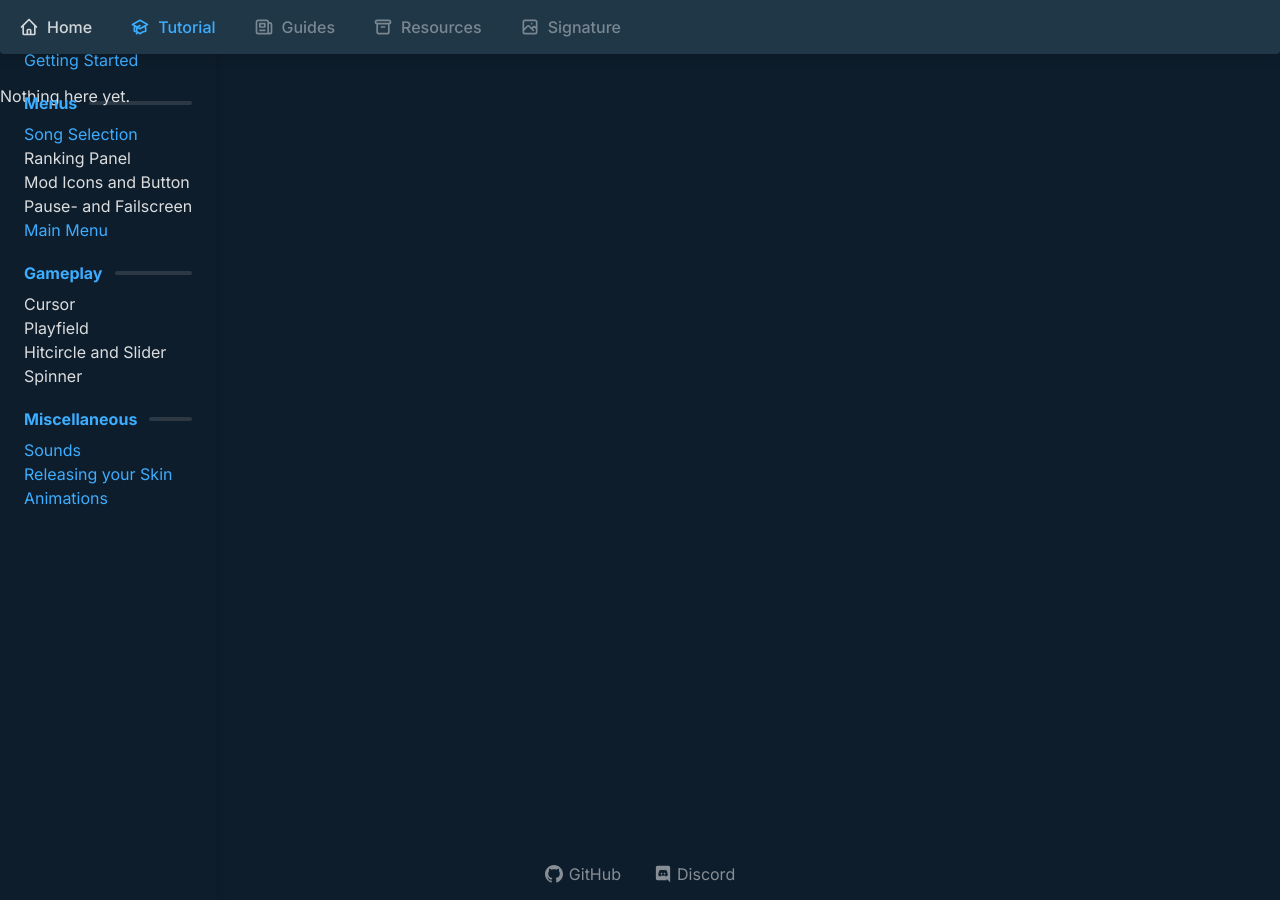
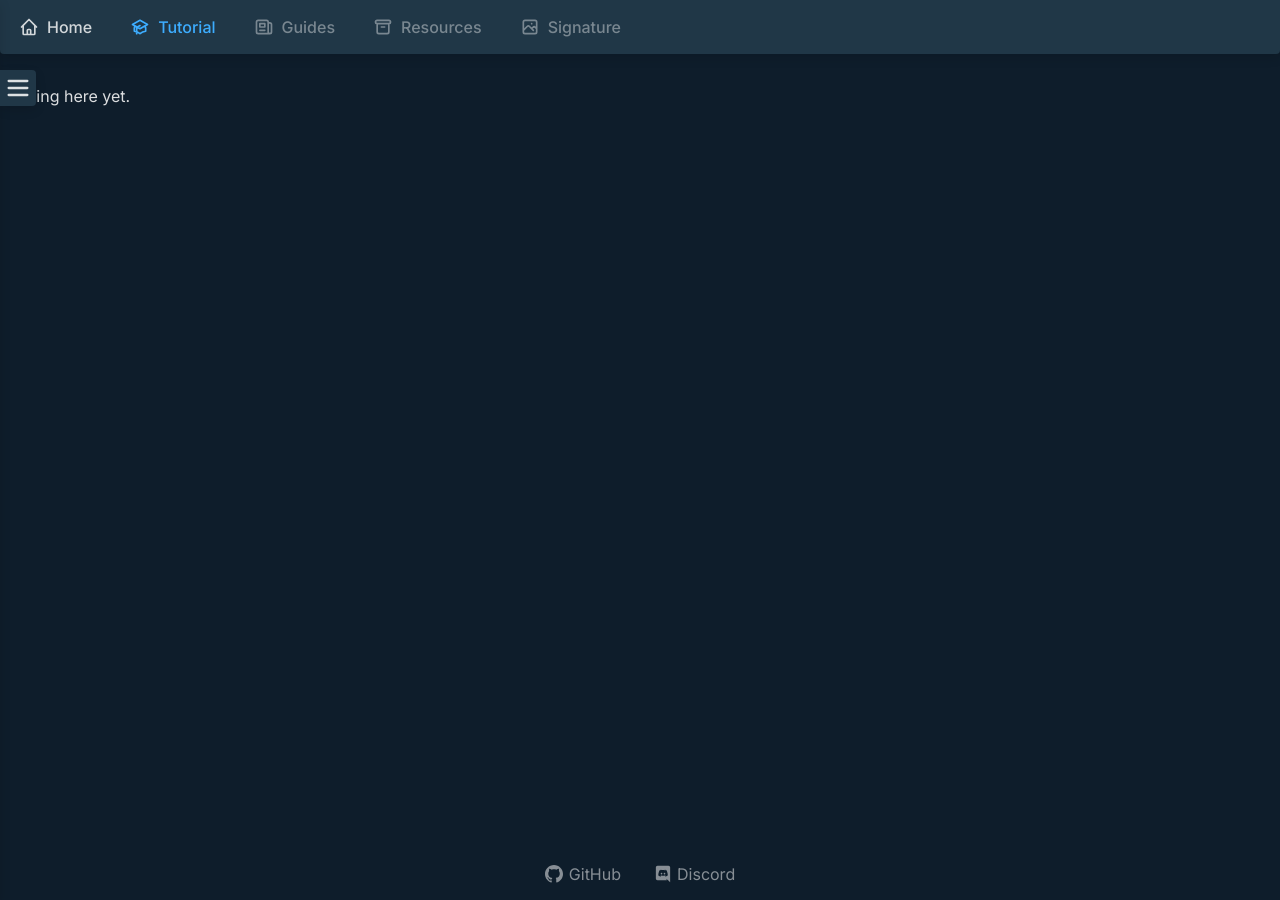
Before and after one commit to RockRoller01/skinninginfo, a Jekyll site: the page built from site/tutorial/cursor.md, in a window 1280 px wide. Built offline with Jekyll 4.4.1, drawn with Linux system fonts in a browser that asks for light colours.

Commit message:
tutorial sidenav

```diff
--- /dev/null
+++ b/site/_includes/icons/menu.html
@@ -0,0 +1 @@
+<svg class="icon" fill="none" stroke="currentColor" viewBox="0 0 24 24" xmlns="http://www.w3.org/2000/svg"><path stroke-linecap="round" stroke-linejoin="round" stroke-width="2" d="M4 6h16M4 12h16M4 18h16"></path></svg>
--- a/site/_layouts/master.html
+++ b/site/_layouts/master.html
@@ -45,14 +45,19 @@
 
     <header class="header">
         <nav class="navbar">
-            <a href="{{site.baseurl}}/">{% include icons/home.html %}Home</a>
-            <a href="{{site.baseurl}}/tutorial/introduction">{% include icons/academic-cap.html %}Tutorial</a>
-            <a href="{{site.baseurl}}/guides">{% include icons/news.html %}Guides</a>
-            <a href="{{site.baseurl}}/resources">{% include icons/archive.html %}Resources</a>
-            <a href="{{site.baseurl}}/signature">{% include icons/image.html %}Signature</a>
+            <a href="{{site.baseurl}}/" class="navbar-item">{% include icons/home.html %}Home</a>
+            <a href="{{site.baseurl}}/tutorial/introduction" class="navbar-item">{% include icons/academic-cap.html %}Tutorial</a>
+            <a href="{{site.baseurl}}/guides" class="navbar-item">{% include icons/news.html %}Guides</a>
+            <a href="{{site.baseurl}}/resources" class="navbar-item">{% include icons/archive.html %}Resources</a>
+            <a href="{{site.baseurl}}/signature" class="navbar-item">{% include icons/image.html %}Signature</a>
+            <div class="menu navbar-item">
+                {% include icons/menu.html %}
+            </div>
         </nav>
     </header>
-  {{ content }}
+    <main>
+        {{ content }}
+    </main>
     <footer>
         <a href="https://github.com/RockRoller01/skinninginfo" target="_blank" rel="noopener">{% include icons/github.html %} GitHub</a>
         <a href="https://discord.skinship.xyz/" target="_blank" rel="noopener">{% include icons/discord.html %} Discord</a>
--- a/site/_layouts/tutorial-sidenav.html
+++ b/site/_layouts/tutorial-sidenav.html
@@ -2,24 +2,20 @@
 layout: master
 body_class: tutorial_sidenav
 ---
-
-<head>
-	<link rel="stylesheet" href="{{site.baseurl}}/css/tutorial_sidenav.css">
-</head>
 <nav class="sidenav">
 	<a href="{{site.baseurl}}/tutorial/introduction">Introduction</a>
 	<a href="{{site.baseurl}}/tutorial/getting_started">Getting Started</a>
 	<h1 id="Menus">Menus</h1>
 	<a href="{{site.baseurl}}/tutorial/song_selection">Song Selection</a>
-	<a href="{{site.baseurl}}/tutorial/ranking_panel" class="unfinished">Ranking Panel</a>
-	<a href="{{site.baseurl}}/tutorial/mod_icons_and_button" class="unfinished">Mod Icons and Button</a>
-	<a href="{{site.baseurl}}/tutorial/pause-_and_failscreen" class="unfinished">Pause- and Failscreen</a>
+	<a class="unfinished">Ranking Panel</a>
+	<a class="unfinished">Mod Icons and Button</a>
+	<a class="unfinished">Pause- and Failscreen</a>
 	<a href="{{site.baseurl}}/tutorial/main_menu">Main Menu</a>
 	<h1 id="Gameplay">Gameplay</h1>
-	<a href="{{site.baseurl}}/tutorial/cursor" class="unfinished">Cursor</a>
-	<a href="{{site.baseurl}}/tutorial/playfield" class="unfinished">Playfield</a>
-	<a href="{{site.baseurl}}/tutorial/hitcircle_and_slider" class="unfinished">Hitcircle and Slider</a>
-	<a href="{{site.baseurl}}/tutorial/spinner" class="unfinished">Spinner</a>
+	<a class="unfinished">Cursor</a>
+	<a class="unfinished">Playfield</a>
+	<a class="unfinished">Hitcircle and Slider</a>
+	<a class="unfinished">Spinner</a>
 	<h1 id="Miscellaneous">Miscellaneous</h1>
 	<a href="{{site.baseurl}}/tutorial/sounds">Sounds</a>
 	<a href="{{site.baseurl}}/tutorial/releasing">Releasing your Skin</a>
@@ -27,25 +23,16 @@ body_class: tutorial_sidenav
 </nav>
 
 <div class="sidenav_toggle">
-	<svg viewBox="0 0 20 20" fill="currentColor" style="--darkreader-inline-fill: currentColor"
-		data-darkreader-inline-fill="">
-		<path fill-rule="evenodd"
-			d="M3 5a1 1 0 011-1h12a1 1 0 110 2H4a1 1 0 01-1-1zM3 10a1 1 0 011-1h12a1 1 0 110 2H4a1 1 0 01-1-1zM3 15a1 1 0 011-1h12a1 1 0 110 2H4a1 1 0 01-1-1z"
-			clip-rule="evenodd"></path>
-	</svg>
+	{% include icons/menu.html %}
 </div>
 
-<div class="sidenav_toggle_shadow"></div>
-
-<main class="main">{{ content }}</main>
-
 <script>
-	const toggleshadow = document.querySelector(".sidenav_toggle_shadow");
 	const toggle = document.querySelector(".sidenav_toggle");
 	const sidebar = document.querySelector(".sidenav");
 	toggle.addEventListener("click", () => {
-		sidebar.classList.toggle("mobile-visible");
-		toggle.classList.toggle("toggle_menu_visible");
-		toggleshadow.classList.toggle("toggle_menu_visible");
+		sidebar.classList.toggle("menu_visible");
+		toggle.classList.toggle("menu_visible");
 	});
 </script>
+
+{{ content }}
--- a/site/_sass/_header.scss
+++ b/site/_sass/_header.scss
@@ -12,7 +12,7 @@ header {
 		box-shadow: $shadow;
 		border-radius: 0 0 $radius $radius;
 		overflow: hidden;
-		a {
+		.navbar-item {
 			float: left;
 			display: inline-flex;
 			color: $header-link;
@@ -21,6 +21,7 @@ header {
 			padding: 17px 19px;
 			transition: 200ms ease all;
 			font-weight: 500;
+            cursor: pointer;
 			&:hover {
 				color: $header-link-hover;
 				fill: $header-link-hover;
@@ -37,5 +38,8 @@ header {
 		.float-right {
 			float: right;
 		}
+        .menu {
+            display: none;
+        }
 	}
 }
--- /dev/null
+++ b/site/_sass/_tutorial_sidenav.scss
@@ -0,0 +1,62 @@
+.sidenav {
+    position: fixed;
+    top: 0;
+    height: 100vh;
+    width: var(--sidenav-width);
+    background-color: $primary;
+    padding: 16px;
+    line-height: 24px;
+    box-shadow: $shadow;
+    z-index: 100;
+    left: 0;
+    transition: all ease 250ms;
+    a {
+        display: block;
+    }
+    .unfinished {
+        color: $invalid;
+        cursor: not-allowed;
+    }
+    h1 {
+        margin-top: 24px;
+        margin-bottom: 4px;
+        padding: 0 0 8px 0;
+        font-size: 16px;
+        line-height: 14px;
+    }
+}
+
+.sidenav_toggle {
+    display: none;
+    background: $primary;
+    border-radius: 0 4px 4px 0;
+    position: fixed;
+    left: 0px;
+    transition: transform 250ms;
+    height: 36px;
+    width: 36px;
+    cursor: pointer;
+}
+.sidenav_toggle_shadow {
+    z-index: 99;
+}
+.sidenav_toggle {
+    z-index: 101;
+    box-shadow: $shadow;
+    padding: 4px;
+}
+
+@media (max-width: calc(1320px + 200px * 2)) {
+    .sidenav {
+        left: calc(-1 * var(--sidenav-width));
+        &.menu_visible {
+            left: 0;
+        }
+    }
+    .sidenav_toggle {
+        display: block;
+        &.menu_visible {
+            transform: translateX(var(--sidenav-width));
+        }
+    }
+}
--- a/site/_sass/main.scss
+++ b/site/_sass/main.scss
@@ -6,10 +6,12 @@
 @import "headings";
 @import "table";
 @import "error";
+@import "tutorial_sidenav";
 
 :root {
     --content-width: 1320px;
     --accent: #3dadff;
+    --sidenav-width: 200px;
 }
 
 .icon {
--- a/site/css/tutorial_sidenav.css
+++ /dev/null
@@ -1,82 +0,0 @@
-/* sidebar navigation */
-.sidenav {
-    position: fixed;
-    top: 0;
-    height: 100vh;
-    min-width: var(--tutorial-sidenav-width);
-    width: var(--sidenav-width);
-    background-color: var(--background);
-    overflow-x: hidden;
-    overflow-y: auto;
-    padding: 24px;
-    line-height: 24px;
-    float: left;
-    box-shadow: 0px 5px 9px 0px rgba(0, 0, 0, 0.15);
-    z-index: 2;
-}
-.sidenav a {
-    text-decoration: none;
-    color: var(--accent);
-    display: block;
-}
-.sidenav a:hover,
-.sidenav a:focus,
-.sidenav a:active {
-    color: var(--text);
-}
-.sidenav .unfinished {
-    color: var(--invalid);
-    pointer-events: none;
-}
-.sidenav h1 {
-    margin-top: 24px;
-    margin-bottom: 4px;
-    padding: 0;
-    padding-bottom: 0px;
-    font-size: 16px;
-    line-height: 14px;
-    padding-bottom: 8px;
-}
-.sidenav_toggle,
-.sidenav_toggle_shadow {
-    display: none;
-}
-
-.toggle_menu_visible {
-    transform: translateX(var(--sidenav-width));
-}
-
-@media (max-width: 1250px) {
-    .sidenav {
-        transform: translateX(calc(-100% - 20px));
-        transition: transform 250ms;
-    }
-
-    .mobile-visible {
-        transform: none;
-    }
-    .sidenav_toggle {
-        display: block;
-        background: var(--background);
-        border-radius: 0 4px 4px 0;
-        position: fixed;
-        transition: transform 250ms;
-        z-index: 3;
-        height: 36px;
-    }
-    .sidenav_toggle > svg {
-        height: 36px;
-        padding: 4px;
-    }
-    .sidenav_toggle_shadow {
-        display: block;
-        background: var(--background);
-        border-radius: 0 4px 4px 0;
-        box-shadow: 0px 4px 11px rgba(0, 0, 0, 0.12);
-        position: fixed;
-        transition: transform 250ms;
-        height: 36px;
-        width: 36px;
-        z-index: 1;
-    }
-}
```
